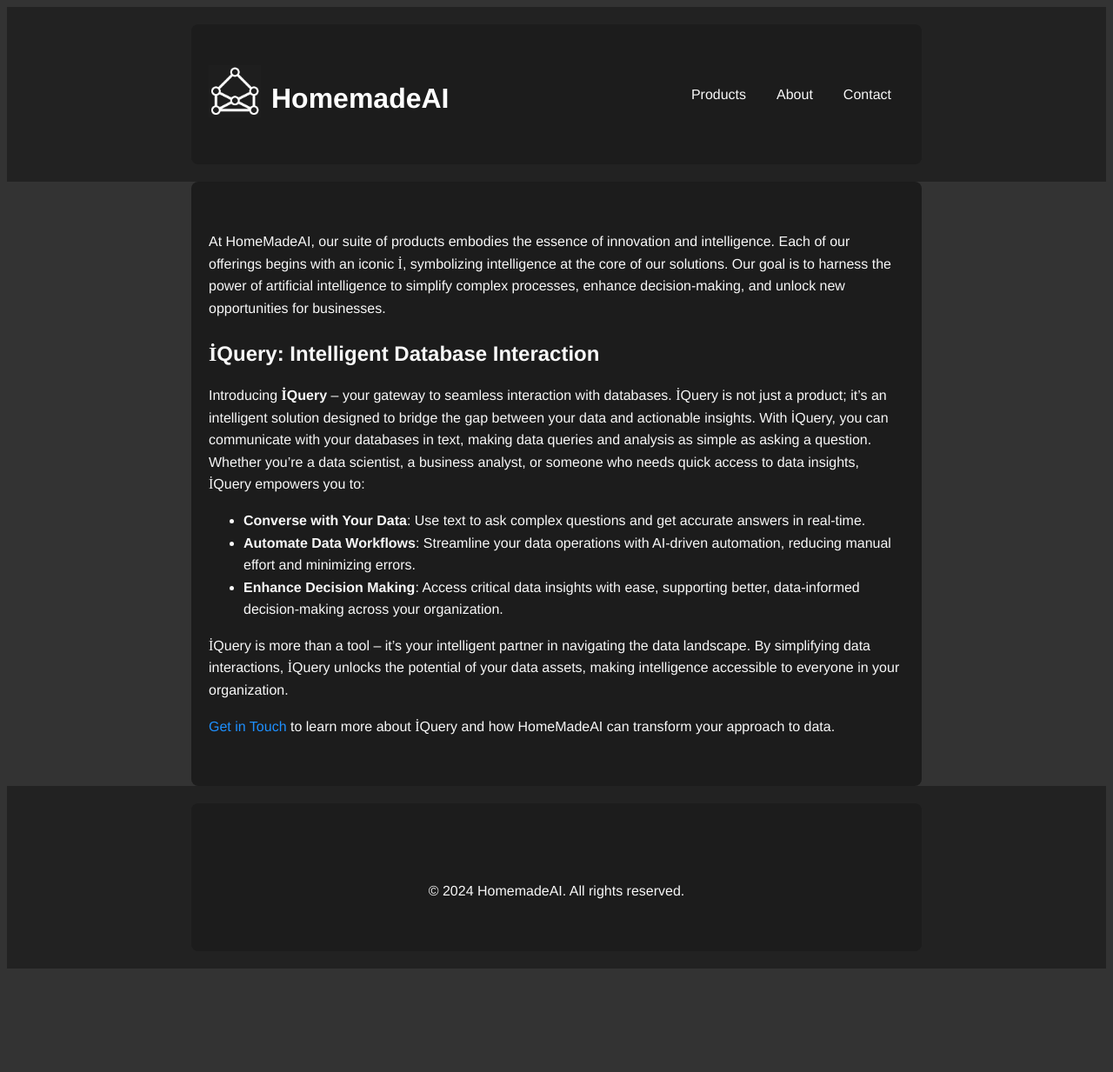
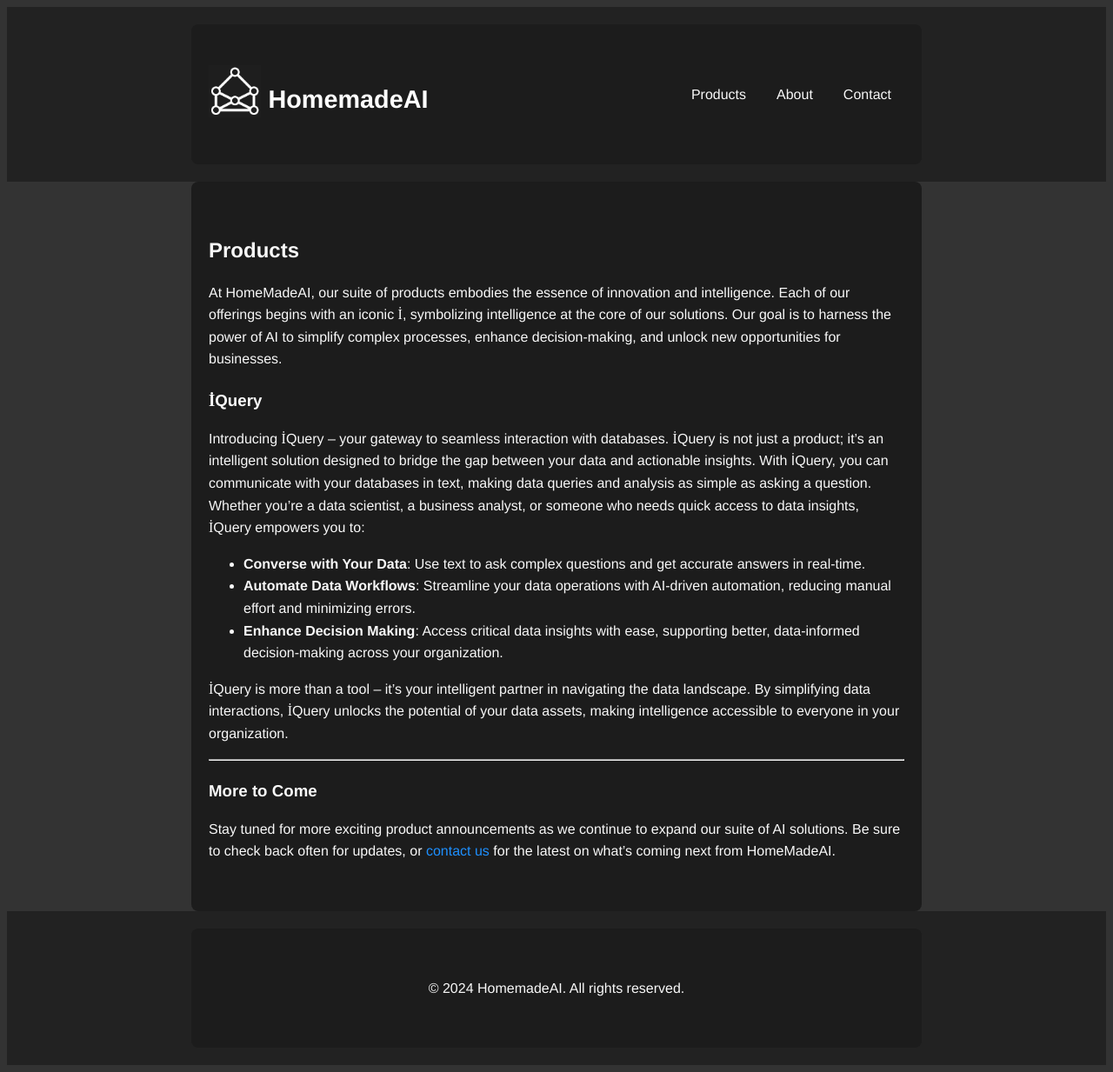
Before and after one commit to hosshonarvar/homemadeai.co, a Jekyll site: the page built from products.markdown, in a window 1280 px wide. Shown: the whole page at 87% size. Built offline with Jekyll 4.4.1, drawn with Linux system fonts in a browser that asks for light colours; before the commit the page ends 1122 px from its top, so only the background shows below that.

Commit message:
more adjustments

```diff
--- a/_includes/footer.html
+++ b/_includes/footer.html
@@ -1,8 +1,5 @@
 <footer class="site-footer">
     <div class="wrapper">
-        <ul class="footer-links">
-            <!-- Additional footer links -->
-        </ul>
         <p>&copy; {{ 'now' | date: "%Y" }} HomemadeAI. All rights reserved.</p>
     </div>
 </footer>
--- a/about.markdown
+++ b/about.markdown
@@ -6,7 +6,7 @@ permalink: /about/
 
 ## Meet Our Founder
 
-HomeMadeAI was founded by Hoss Honarvar, whose journey in artificial intelligence (AI) has been both diverse and impactful. With over five years of dedicated experience in the AI sector, particularly within the insurance and healthcare industries, Hoss has been integrating advanced AI solutions to solve real-world problems.
+HomeMadeAI was founded by Hoss Honarvar, whose journey in AI has been both diverse and impactful. With over five years of dedicated experience in the AI sector, particularly within the insurance and healthcare industries, Hoss has been integrating advanced AI solutions to solve real-world problems.
 
 His expertise spans the technological and research domains, having collaborated with top AI practitioners and researchers to bring innovative ideas to life. Before venturing into AI, Hoss laid a solid foundation in the sciences, earning his PhD in Materials Physics from the University of Colorado Boulder. There, he worked alongside pioneers in the field and made fundamental advancements in efficient energy generation. Learn more about Hoss's past impactful research and his over 20 scientific publications [here](https://sites.google.com/site/hosshonarvar?pli=1){:target="_blank" rel="noopener noreferrer"}.
 
--- a/assets/main.css
+++ b/assets/main.css
@@ -53,16 +53,16 @@ img {
     /* Adjust this value to scale the logo */
     width: auto;
     /* Maintains the aspect ratio */
-    margin-right: 50px;
+    margin-right: 40px;
     /* Increase the space between the logo and the title */
 }
 
-
 .site-title {
     flex-grow: 1;
-    /* Allows the title to take up remaining space, pushing nav to the end */
     color: #fff;
     margin: 0;
+    font-size: 0.9em;
+    /* Example size, adjust as needed */
 }
 
 /* Adjusts navigation to appear as tabs aligned to the left */
--- a/index.markdown
+++ b/index.markdown
@@ -4,7 +4,7 @@ title: Home
 permalink: /
 ---
 
-# Welcome to HomeMadeAI: Tailoring AI Solutions for Enterprises
+## Welcome to HomeMadeAI: Tailoring AI Solutions for Enterprises
 
 As artificial intelligence (AI) continues to evolve, becoming increasingly capable and general, enterprises encounter unique challenges in leveraging this technology. Operational complexities, infrastructural demands, and the need for specialized applications often stand in the way. At HomeMadeAI, we recognize that the future of AI lies not only in its broad capabilities but in its precision and adaptability to specific business contexts.
 
--- a/products.markdown
+++ b/products.markdown
@@ -4,11 +4,12 @@ title: Products
 permalink: /products/
 ---
 
-At HomeMadeAI, our suite of products embodies the essence of innovation and intelligence. Each of our offerings begins with an iconic <span style="font-family: Times New Roman, serif;">İ</span>, symbolizing intelligence at the core of our solutions. Our goal is to harness the power of artificial intelligence to simplify complex processes, enhance decision-making, and unlock new opportunities for businesses.
+## Products
+At HomeMadeAI, our suite of products embodies the essence of innovation and intelligence. Each of our offerings begins with an iconic <span style="font-family: Times New Roman, serif;">İ</span>, symbolizing intelligence at the core of our solutions. Our goal is to harness the power of AI to simplify complex processes, enhance decision-making, and unlock new opportunities for businesses.
 
-## <span style="font-family: Times New Roman, serif;">İ</span>Query: Intelligent Database Interaction
+### <span style="font-family: Times New Roman, serif;">İ</span>Query
 
-Introducing **<span style="font-family: Times New Roman, serif;">İ</span>Query** – your gateway to seamless interaction with databases. <span style="font-family: Times New Roman, serif;">İ</span>Query is not just a product; it's an intelligent solution designed to bridge the gap between your data and actionable insights. With İQuery, you can communicate with your databases in text, making data queries and analysis as simple as asking a question. Whether you're a data scientist, a business analyst, or someone who needs quick access to data insights, <span style="font-family: Times New Roman, serif;">İ</span>Query empowers you to:
+Introducing <span style="font-family: Times New Roman, serif;">İ</span>Query – your gateway to seamless interaction with databases. <span style="font-family: Times New Roman, serif;">İ</span>Query is not just a product; it's an intelligent solution designed to bridge the gap between your data and actionable insights. With İQuery, you can communicate with your databases in text, making data queries and analysis as simple as asking a question. Whether you're a data scientist, a business analyst, or someone who needs quick access to data insights, <span style="font-family: Times New Roman, serif;">İ</span>Query empowers you to:
 
 - **Converse with Your Data**: Use text to ask complex questions and get accurate answers in real-time.
 - **Automate Data Workflows**: Streamline your data operations with AI-driven automation, reducing manual effort and minimizing errors.
@@ -16,4 +17,8 @@ Introducing **<span style="font-family: Times New Roman, serif;">İ</span>Query*
 
 <span style="font-family: Times New Roman, serif;">İ</span>Query is more than a tool – it's your intelligent partner in navigating the data landscape. By simplifying data interactions, <span style="font-family: Times New Roman, serif;">İ</span>Query unlocks the potential of your data assets, making intelligence accessible to everyone in your organization.
 
-<a href="{{ site.baseurl }}/about/">Get in Touch</a> to learn more about <span style="font-family: Times New Roman, serif;">İ</span>Query and how HomeMadeAI can transform your approach to data.
+---
+
+### More to Come
+
+Stay tuned for more exciting product announcements as we continue to expand our suite of AI solutions. Be sure to check back often for updates, or [contact us]( {{ site.baseurl }}/contact/ ) for the latest on what’s coming next from HomeMadeAI.
```
